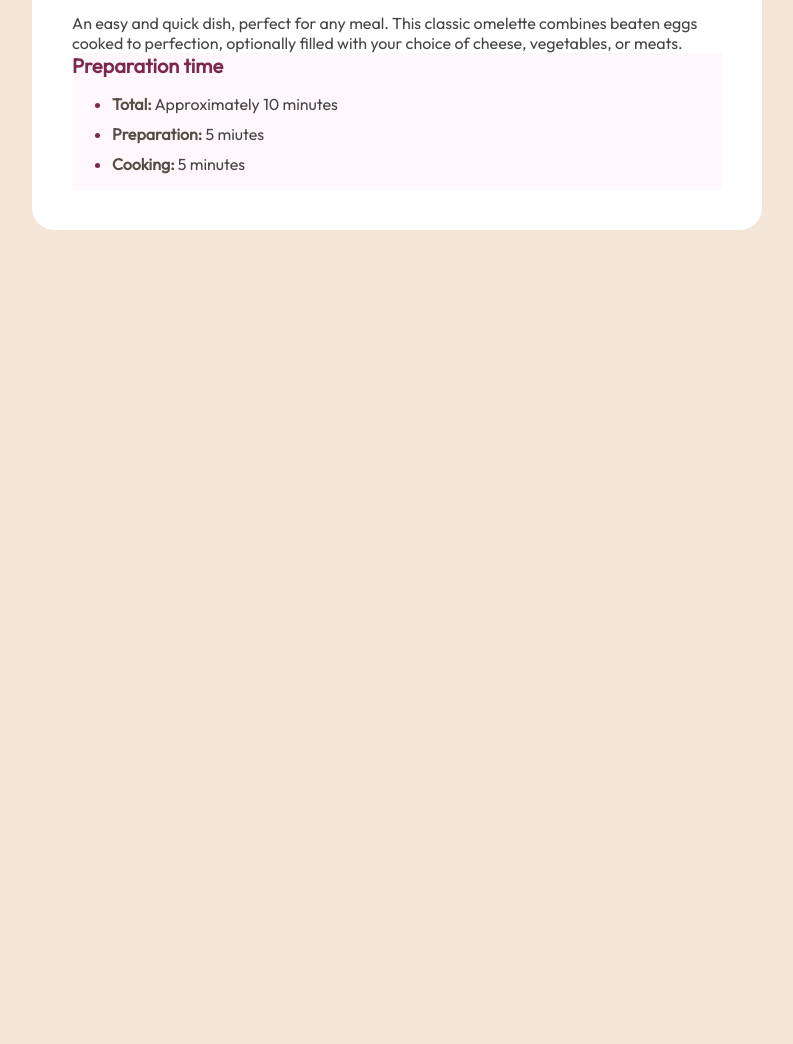
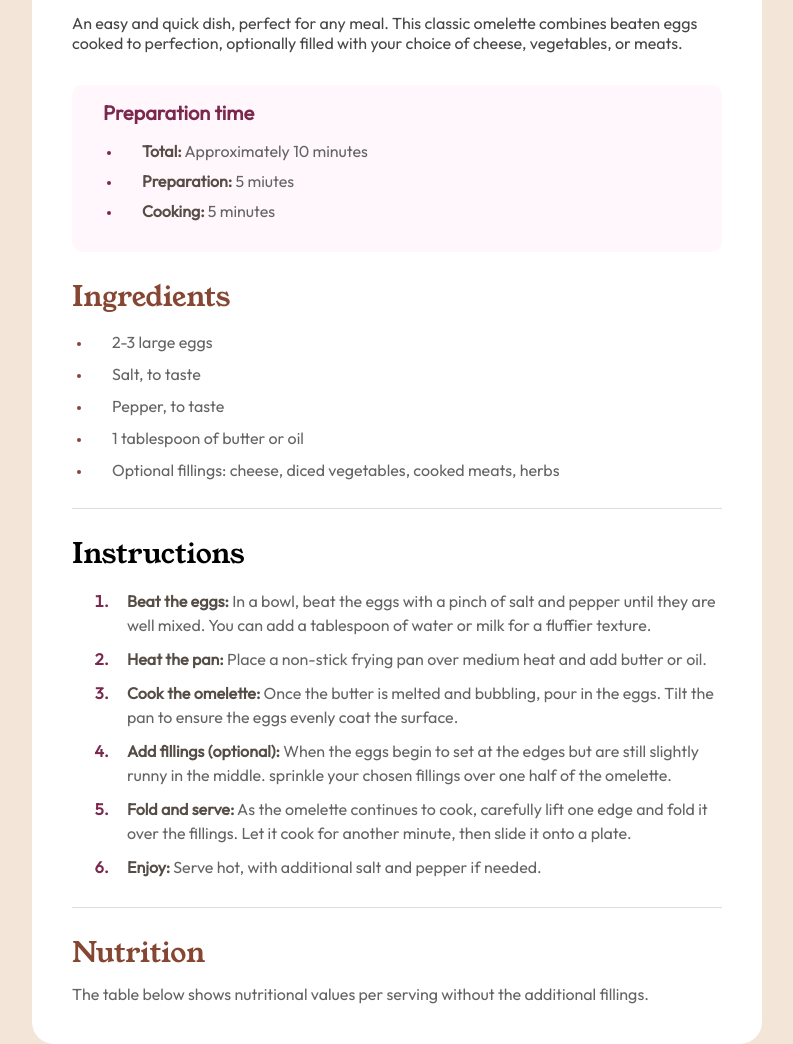
Before and after one commit to vlimbo/recipe-page, a plain HTML site: page index.html in a window 1280 px wide. Shown: the part 541-1585 px from the top of the page, without its empty margins (243-1036 px from the left). Before the commit the page ends 800 px from the top, so only its background shows below. Drawn offline with Linux system fonts and the light colour scheme.

Commit message:
Finished most of the page, reminaing the nutrition part

```diff
--- a/index.html
+++ b/index.html
@@ -64,6 +64,7 @@
       display: flex;
       flex-direction: column;
       align-items: flex-start;
+      margin-bottom: 32px;
     }
 
     .heading h1 {
@@ -83,26 +84,112 @@
     .preparation-container {
       font-family: "Outfit Regular";
       background-color: #FFF7FB;
-      color: rgb(69, 69, 69);
+      padding: 15px 10px;
+      color: rgb(100, 100, 100);
+      border-radius: 10px;
+      margin-bottom: 25px;
     }
 
     .preparation-container h3 {
       color: #7A284E;
       font-size: 1.25rem;
+      margin-left: 21px;
     }
 
     .bold-title {
       font-weight: bold;
       color: #554d46;
+
     }
 
     .preparation-container li {
       margin-bottom: 10px;
+      padding-left: 20px;
     }
+
 
     li::marker {
       color:#7A284E;
+      font-size: .8rem;
     }
+
+    .ingredients-container {
+      font-family: "Outfit Regular";
+      font-size: 1rem;
+      color: rgb(100, 100, 100);
+      padding-bottom: 12px;
+      border-bottom: 1px solid rgb(221, 221, 221);
+      margin-bottom: 25px;
+    }
+
+    .ingredients-container h2 {
+      font-family: "Young Serif";
+      font-weight: 400;
+      font-size: 1.75rem;
+      color: #854632;
+    }
+
+    .ingredient-list {
+      padding-left: 20px;
+
+    }
+
+    .ingredient-list li {
+      padding-left: 20px;
+      margin-bottom: 12px;
+    }
+
+    .ingredient-list li::marker {
+      color: #854632;
+    }
+
+    .instructions-container {
+      font-family: "Outfit Regular";
+      font-size: 1rem;
+      max-width: 650px;
+      border-bottom: 1px solid rgb(221, 221, 221);
+      padding-bottom: 12px;
+      margin-bottom: 25px;
+    }
+
+    .instructions-container h2 {
+      font-family: "Young Serif";
+      font-weight: 400;
+      font-size: 1.75rem;
+    }
+
+    .instructions-container li {
+      margin-bottom: 10px;
+      padding-left: 15px;
+      color: rgb(100, 100, 100);
+      line-height: 150%;
+    }
+
+    .instructions-container li::marker {
+      font-size: 1rem;
+      font-weight: bold;
+    }
+
+    .li-instruction {
+      font-weight: bold;
+      color: #554d46;
+    }
+
+    .nutrition-container {
+      font-family: "Outfit Regular";
+      font-size: 1rem;
+      max-width: 650px;
+      color: rgb(100, 100, 100);
+    }
+
+    .nutrition-container h2 {
+      font-family: "Young Serif";
+      font-weight: 400;
+      font-size: 1.75rem;
+      color: #854632;
+      margin-bottom: 12px;
+    }
+
 
   </style>
 </head>
@@ -123,6 +210,34 @@
       <li><span class="bold-title">Cooking:</span> 5 minutes</li>
     </ul>
   </div>
+  <div class="ingredients-container">
+    <h2>Ingredients</h2>
+    <ul class="ingredient-list">
+      <li>2-3 large eggs</li>
+      <li>Salt, to taste</li>
+      <li>Pepper, to taste</li>
+      <li>1 tablespoon of butter or oil</li>
+      <li>Optional fillings: cheese, diced vegetables, cooked meats, herbs</li>
+    </ul>
+  </div>
+  <div class="instructions-container">
+    <h2>Instructions</h2>
+    <ol>
+      <li><span class="li-instruction">Beat the eggs:</span> In a bowl, beat the eggs with a pinch of salt and pepper until they are well mixed. You can add a tablespoon of water or milk for a fluffier texture.</li>
+      <li><span class="li-instruction">Heat the pan:</span> Place a non-stick frying pan over medium heat and add butter or oil.</li>
+      <li><span class="li-instruction">Cook the omelette:</span> Once the butter is melted and bubbling, pour in the eggs. Tilt the pan to ensure the eggs evenly coat the surface.</li>
+      <li><span class="li-instruction">Add fillings (optional):</span> When the eggs begin to set at the edges but are still slightly runny in the middle. sprinkle your chosen fillings over one half of the omelette.</li>
+      <li><span class="li-instruction">Fold and serve:</span> As the omelette continues to cook, carefully lift one edge and fold it over the fillings. Let it cook for another minute, then slide it onto a plate.</li>
+      <li><span class="li-instruction">Enjoy:</span> Serve hot, with additional salt and pepper if needed.</li>
+    </ol>
+  </div>
+  <div class="nutrition-container">
+    <h2>Nutrition</h2>
+    <p>The table below shows nutritional values per serving without the additional fillings.</p>
+    <div class="nutrition-table">
+
+    </div>
+  </div>
  </div>
 </body>
 </html>
```
